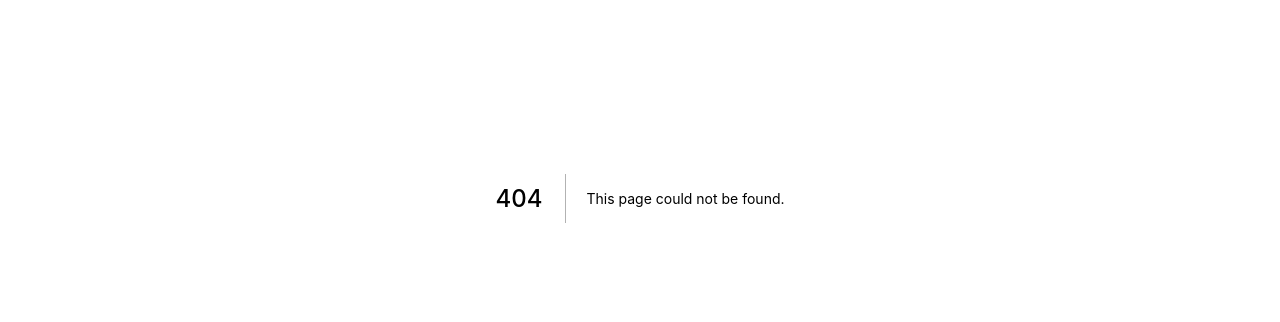
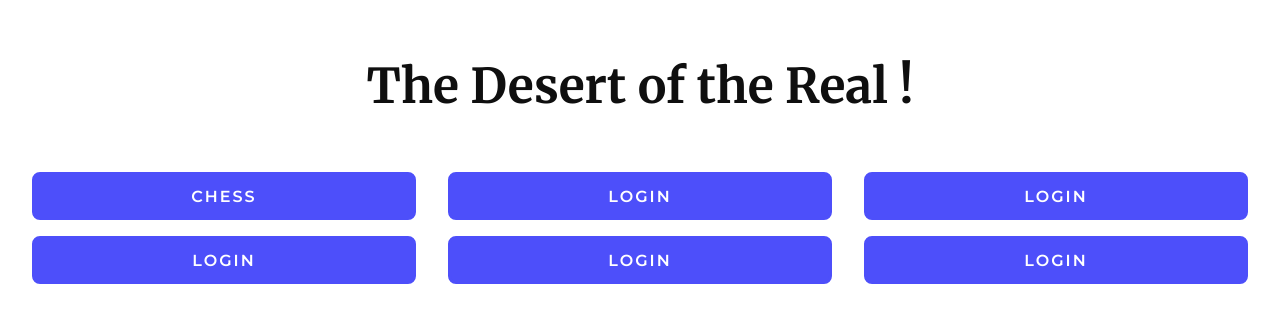
Before and after one commit to bounswe/bounswe2022group3, a Next.js app in the folder practice-app/client/: page /user/main in a window 1280 px wide. Before the commit this address had no page. Shown: the part 202-524 px from the top of the page. Built offline with nearby package versions, Linux system fonts and the light colour scheme.

Commit message:
main page added, needs redirections handled

```diff
--- a/practice-app/client/components/Button/Button.module.scss
+++ b/practice-app/client/components/Button/Button.module.scss
@@ -24,3 +24,27 @@
         color: $base-color;
     }
 }
+.mainButton {
+    font-family: "Montserrat", sans-serif;
+    width: 30%;
+    border: 3px solid $base-color;
+    background-color: $base-color;
+    text-transform: uppercase;
+    outline: none;
+    height: 3rem;
+    color: #fff;
+    font-size: 1rem;
+    letter-spacing: 2px;
+    margin-top: 1.25rem;
+    font-weight: 600;
+    transition: .5s;
+    border-radius: 0.5rem;
+    cursor: pointer;
+    display: inline-block;
+    margin: 1rem;
+
+    &:hover {
+        background-color: #fff;
+        color: $base-color;
+    }
+}
--- /dev/null
+++ b/practice-app/client/components/Button/MainButton.jsx
@@ -0,0 +1,11 @@
+import styles from './Button.module.scss'
+
+function MainButton({type="button",onClick=() => {}, children}) {
+  return (
+    <button type={type} onClick={onClick} className={styles.mainButton}>
+        {children}
+    </button>
+  )
+}
+
+export default MainButton
--- a/practice-app/client/pages/user/login.js
+++ b/practice-app/client/pages/user/login.js
@@ -46,6 +46,7 @@ export default function login() {
 
                 localStorage.setItem('access_token',response.access_token);
                 toast.success('Welcome to the desert of the real!')
+                router.push(`/user/main`);
             }
             else{
                 console.log(response.message);
--- /dev/null
+++ b/practice-app/client/pages/user/main.js
@@ -0,0 +1,35 @@
+import MainButton from "../../components/Button/MainButton";
+import AuthLayout from "../../layouts/auth/AuthLayout";
+import { useRouter } from "next/router";
+import Image from "next/image";
+import desert from '../../public/desert.png'
+export default function main() {
+    const router = useRouter();
+
+    const handleClick = async (values) => {
+        router.push(`/chess`);
+    };
+
+    return (
+        <>
+            <h1>The Desert of the Real !</h1>
+            {/* <Image src="/desert.png"  width="729" height="300" /> */}
+            <div className='buttons'>
+                {/* <div>
+                    {Endpoints.map(MainButton, this)}
+                </div> */}
+
+                <MainButton type="submit" onClick={handleClick}>Chess</MainButton>
+                <MainButton type="submit">Login</MainButton>
+                <MainButton type="submit">Login</MainButton>
+                <MainButton type="submit">Login</MainButton>
+                <MainButton type="submit">Login</MainButton>
+                <MainButton type="submit">Login</MainButton>
+            </div>
+
+        </>
+    );
+}
+main.getLayout = function getLayout(page) {
+    return <AuthLayout>{page}</AuthLayout>;
+};
```
